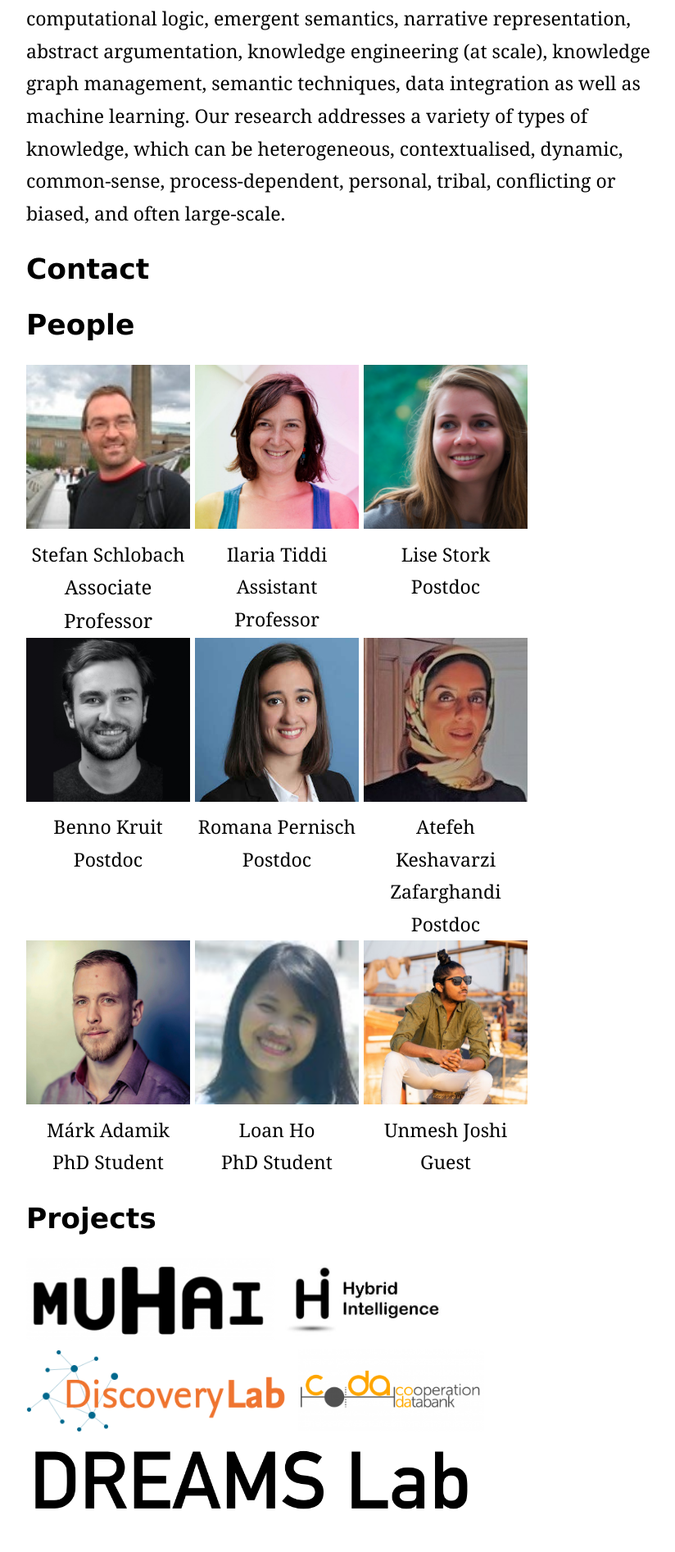
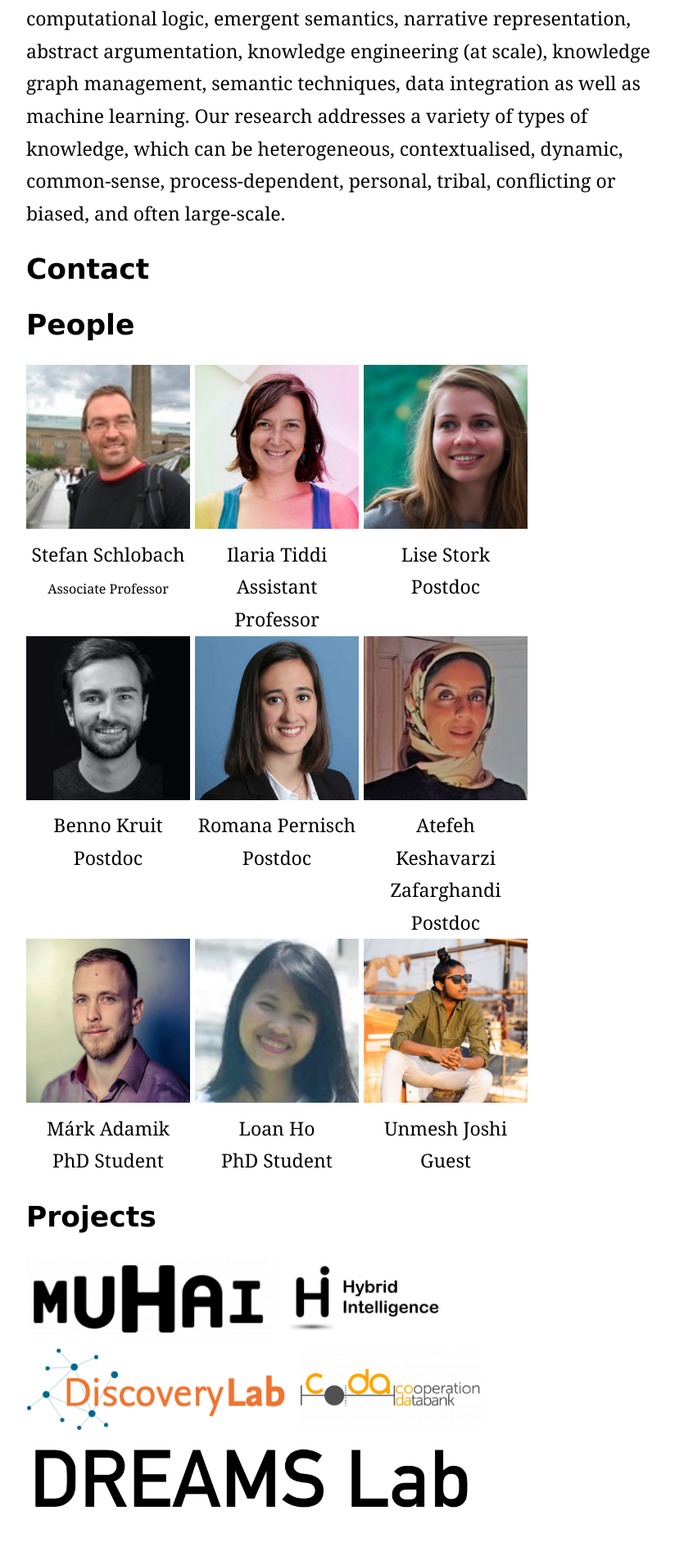
Before and after one commit to kai-vu/site, a Jekyll site: the page built from index.md, in a window 1280 px wide. Shown: the part 787-2680 px from the top of the page at 82% size, without its empty margins (208-1032 px from the left). Built offline with Jekyll 4.4.1, drawn with Linux system fonts in a browser that asks for light colours; our own code applies the rules of GitHub Pages for plain Markdown files.

Commit message:
style again

```diff
--- a/index.md
+++ b/index.md
@@ -23,7 +23,7 @@
 
 ## People
 <div style="width: 800px; margin-left: auto; margin-right: auto;">
-    <div style="text-align: center; width:200px; display:inline-block; vertical-align:top;"><img src="images/stefan.png" width="200" height="200"><br>Stefan Schlobach<br><span style="font-size:18pt">Associate Professor</span><br></div>
+    <div style="text-align: center; width:200px; display:inline-block; vertical-align:top;"><img src="images/stefan.png" width="200" height="200"><br>Stefan Schlobach<br><span style="font-size:12pt">Associate Professor</span><br></div>
     <div style="text-align: center; width:200px; display:inline-block; vertical-align:top;"><img src="images/ilaria.png" width="200" height="200"><br>Ilaria Tiddi<br>Assistant Professor<br></div>
     <div style="text-align: center; width:200px; display:inline-block; vertical-align:top;"><img src="images/lise.png" width="200" height="200"><br>Lise Stork<br>Postdoc<br><br></div>
     <div style="text-align: center; width:200px; display:inline-block; vertical-align:top;"><img src="images/benno.jpg" width="200" height="200"><br>Benno Kruit<br>Postdoc<br></div>
```
